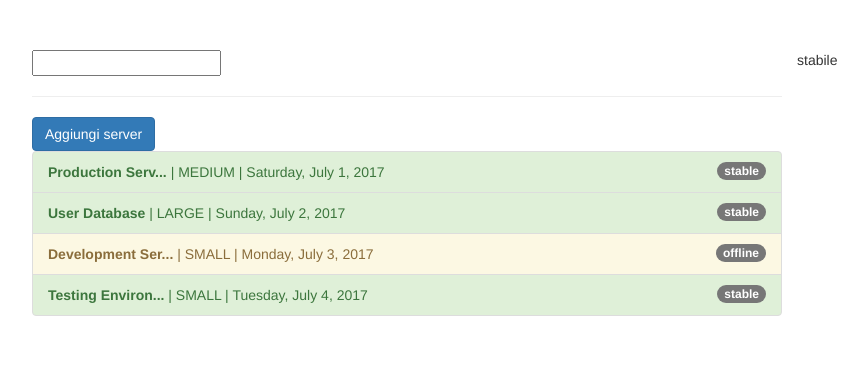
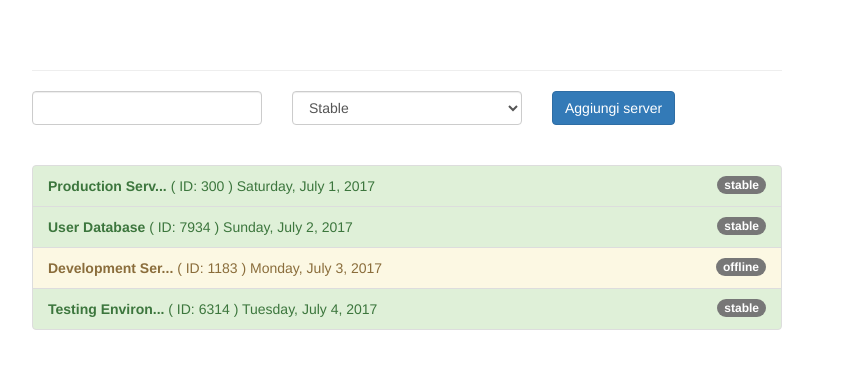
Before and after one commit to SajRus/pipes, an Angular app: page / in a window 1280 px wide. Shown: the top 368 px of the page, without its empty margins (233-1101 px from the left). Built offline with nearby package versions, Linux system fonts and the light colour scheme.

Commit message:
ready for lesson 6, about http

```diff
--- a/src/app/app.component.html
+++ b/src/app/app.component.html
@@ -1,10 +1,25 @@
 <div class="container">
   <div class="row">
-{{ appStatus | async }}
+<!--{{ appStatus | async }}-->
     <div class="col-xs-12 col-sm-10 col-md-8 col-sm-offset-1 col-md-offset-2">
-      <input type="text" [(ngModel)]="filterStatus">
+      <!--<input type="text" [(ngModel)]="filterStatus">-->
       <hr>
-      <button type="button" class="btn btn-primary" (click)="onAddServer()">Aggiungi server</button>
+      <div class="row">
+        <div class="col-md-4">
+          <input type="text"  [(ngModel)]="serverName" class="form-control">
+        </div>
+        <div class="col-md-4">
+          <select [(ngModel)]="serverStatus" class="form-control">
+              <option value="stable">Stable</option>
+              <option value="offline">Offline</option>
+              <option value="critical">Critical</option>
+          </select>
+        </div>
+        <div class="col-md-4">
+          <button type="button" class="btn btn-primary" (click)="onAddServer()">Aggiungi server</button>
+        </div>
+      </div>
+      <br><br>
       <ul class="list-group">
         <li
           class="list-group-item"
@@ -14,7 +29,7 @@
             class="badge">
             {{ server.status }}
           </span>
-          <strong>{{ server.name | shorten:15 }}</strong> | {{ server.instanceType | uppercase }} | {{ server.started | date:'fullDate'}}
+          <strong>{{ server.name | shorten:15 }}</strong> ( ID: {{ server.id }} )  {{ server.started | date:'fullDate'}}
         </li>
       </ul>
     </div>
--- a/src/app/app.component.ts
+++ b/src/app/app.component.ts
@@ -6,6 +6,10 @@ import { Component } from '@angular/core';
   styleUrls: ['./app.component.css']
 })
 export class AppComponent {
+
+  serverName = '';
+  serverStatus = 'stable';
+
   appStatus = new Promise(
     (resolve, reject) => {
       setTimeout( () => {
@@ -16,25 +20,25 @@ export class AppComponent {
   filterStatus = '';
   servers = [
     {
-      instanceType: 'medium',
+      id: this.generateId(),
       name: 'Production Server',
       status: 'stable',
       started: new Date(2017, 6, 1)
     },
     {
-      instanceType: 'large',
+      id: this.generateId(),
       name: 'User Database',
       status: 'stable',
       started: new Date(2017, 6, 2)
     },
     {
-      instanceType: 'small',
+      id: this.generateId(),
       name: 'Development Server',
       status: 'offline',
       started: new Date(2017, 6, 3)
     },
     {
-      instanceType: 'small',
+     id: this.generateId(),
       name: 'Testing Environment Server',
       status: 'stable',
       started: new Date(2017, 6, 4)
@@ -43,17 +47,21 @@ export class AppComponent {
 
   onAddServer(){
     this.servers.push({
-      instanceType: 'small',
-      name: 'Test Aizoon Server',
-      status: 'offline',
+      id: this.generateId(),
+      name: this.serverName,
+      status: this.serverStatus,
       started: new Date(2017, 6, 9)
     })
   }
-  getStatusClasses(server: {instanceType: string, name: string, status: string, started: Date}) {
+  getStatusClasses(server: {instanceType: number, name: string, status: string, started: Date}) {
     return {
       'list-group-item-success': server.status === 'stable',
       'list-group-item-warning': server.status === 'offline',
       'list-group-item-danger': server.status === 'critical'
     };
   }
+
+  private generateId(){
+    return Math.round(Math.random() * 10000);
+  }
 }
```
